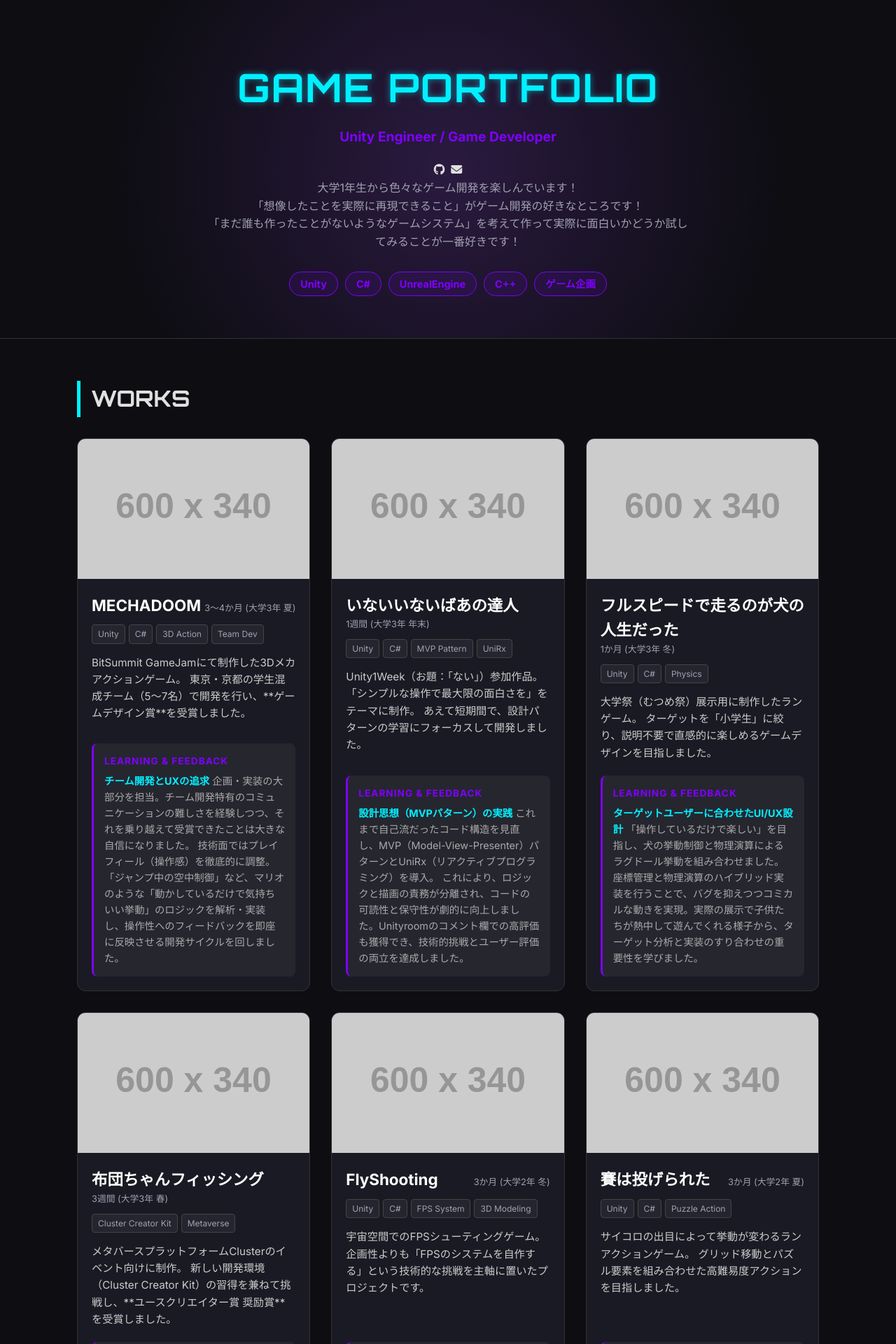
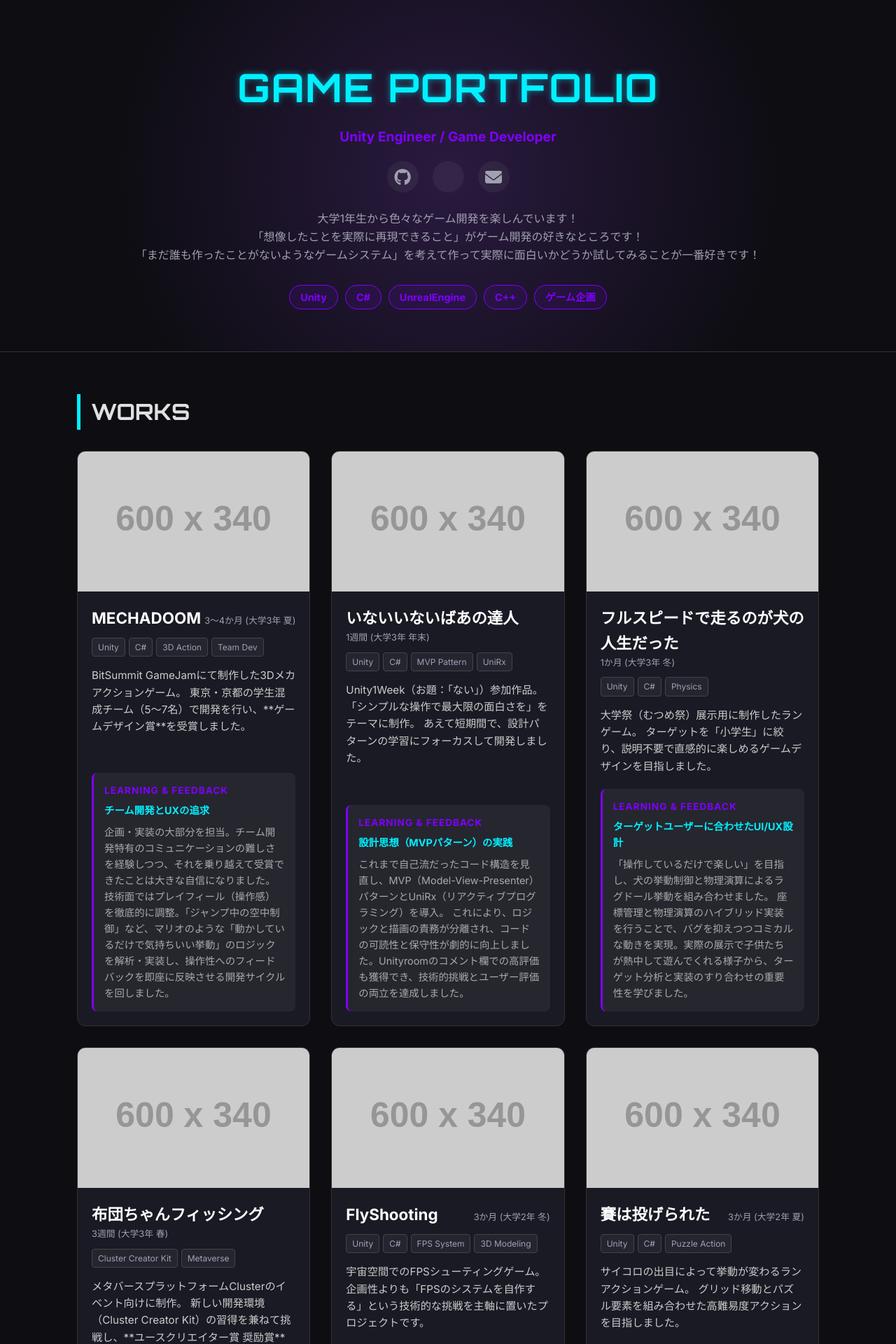
Before and after one commit to Sakai8121/Sakai8121.github.io, a Jekyll site: the page built from index.html, in a window 1280 px wide. Shown: the top 1920 px of the page at 70% size. Built offline with Jekyll 4.4.1, drawn with Linux system fonts in a browser that asks for light colours.

Commit message:
Update profile summary width and add social links styles

```diff
--- a/assets/css/style.css
+++ b/assets/css/style.css
@@ -56,7 +56,7 @@
 }
 
 .profile-summary {
-    max-width: 700px;
+    max-width: 900px;  /* 900px または 100% に広げる */
     margin: 0 auto 30px;
     color: var(--text-sub);
 }
@@ -249,3 +249,36 @@
     .hero h1 { font-size: 2.2rem; }
     .card-header { flex-direction: column; }
 }
+
+/* --- Social Links --- */
+.social-links {
+    margin-bottom: 25px;
+    display: flex;
+    justify-content: center;
+    gap: 20px;
+}
+
+.social-links a {
+    font-size: 1.5rem;
+    color: var(--text-sub); /* B案に合わせて調整 */
+    transition: all 0.3s ease;
+    display: flex;
+    align-items: center;
+    justify-content: center;
+    width: 45px;
+    height: 45px;
+    border-radius: 50%;
+    background-color: rgba(255, 255, 255, 0.05); /* B案用の薄い背景 */
+}
+
+.social-links a:hover {
+    transform: translateY(-3px);
+    color: #fff;
+    background-color: var(--accent-primary); /* ホバー時に紫にする */
+}
+
+/* 学んだこと（Learning）の中の強調文字を「ブロック」にして改行させる */
+.learning-point strong {
+    display: block;       /* これを入れると強制的に改行されます */
+    margin-bottom: 8px;   /* 本文との間に少し隙間を空ける */
+}
```
